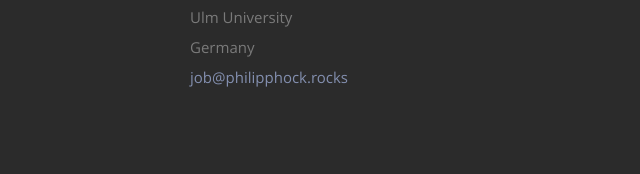
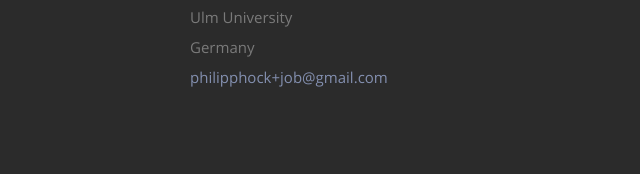
Before and after one commit to philipphock/philipphock.github.io, a plain HTML site: page index.html in a window 1280 px wide. Shown: the part 1398-1572 px from the top of the page, 215-855 px from the left. Drawn offline with nearby package versions, Linux system fonts and the light colour scheme.

Commit message:
remove unstable mail

```diff
--- a/index.html
+++ b/index.html
@@ -134,7 +134,7 @@
 						         Germany
                      </span><br>
 
-                     <span><a target="_blank" href="mailto:job@philipphock.rocks?cc=philipphock+job@gmail.com">job@philipphock.rocks</a></span>
+                     <span><a target="_blank" href="mailto:philipphock+job@gmail.com">philipphock+job@gmail.com</a></span>
 					   </p>
 
                </div>
```
